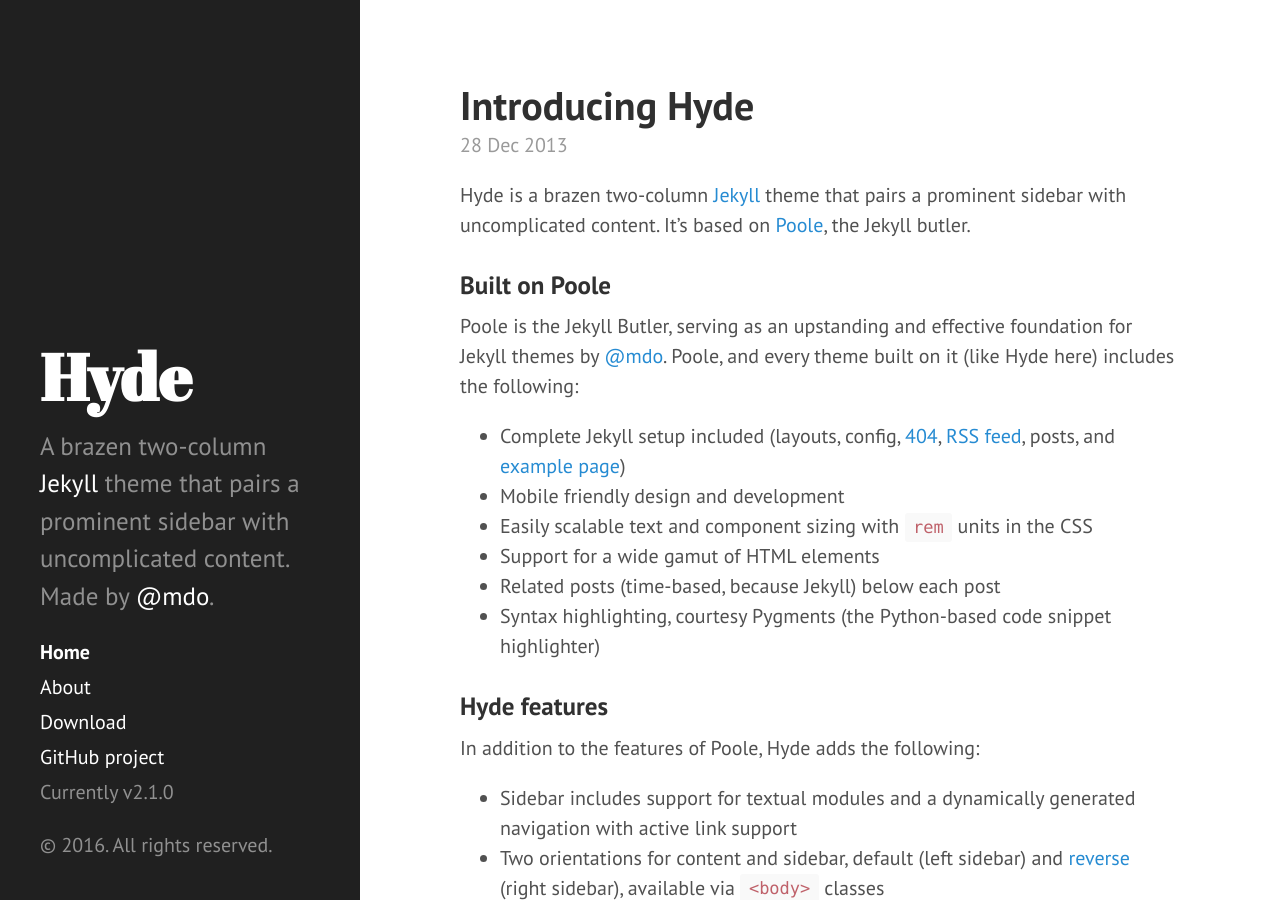
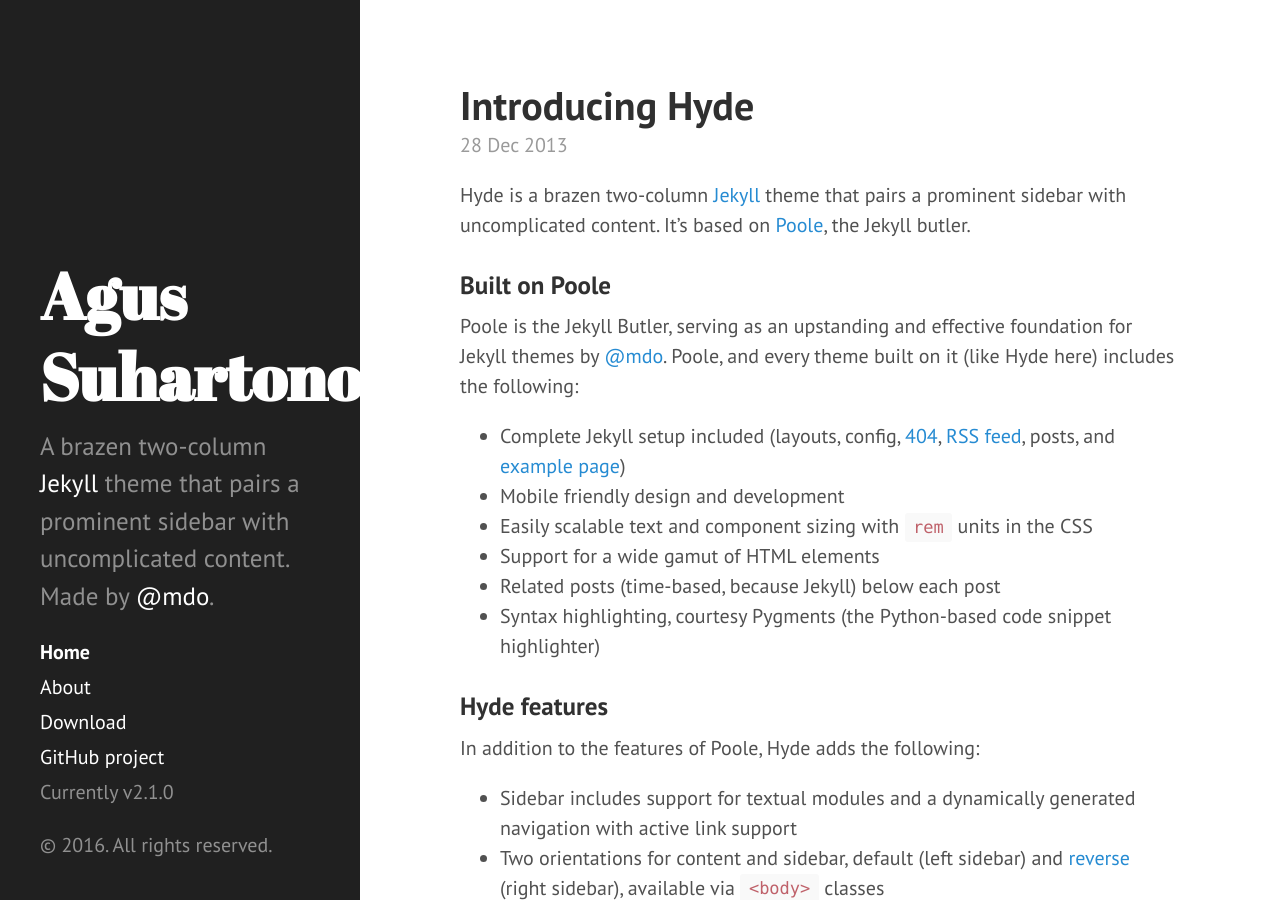
Before and after one commit to agussuhartono/agussuhartono.github.io, a Jekyll site: the page built from index.html, in a window 1280 px wide and 900 px high. Built offline with Jekyll 4.4.1, drawn with Linux system fonts in a browser that asks for light colours; Markdown is read by kramdown in place of the engine named in the settings; the list of posts is cut into pages by our own code.

Commit message:
Update _config.yml

```diff
--- a/_config.yml
+++ b/_config.yml
@@ -7,15 +7,15 @@
 relative_permalinks: true
 
 # Setup
-title:            Hyde
-tagline:          'A Jekyll theme'
+title:            Agus Suhartono
+tagline:          'Learning, Coding and Sharing'
 description:      'A brazen two-column <a href="http://jekyllrb.com" target="_blank">Jekyll</a> theme that pairs a prominent sidebar with uncomplicated content. Made by <a href="https://twitter.com/mdo" target="_blank">@mdo</a>.'
-url:              http://hyde.getpoole.com
+url:              http://agussuhartono.github.io
 baseurl:          /
 
 author:
-  name:           'Mark Otto'
-  url:            https://twitter.com/mdo
+  name:           'Agus Suhartono'
+  url:            https://twitter.com/agussuhatono
 
 paginate:         5
 
```
